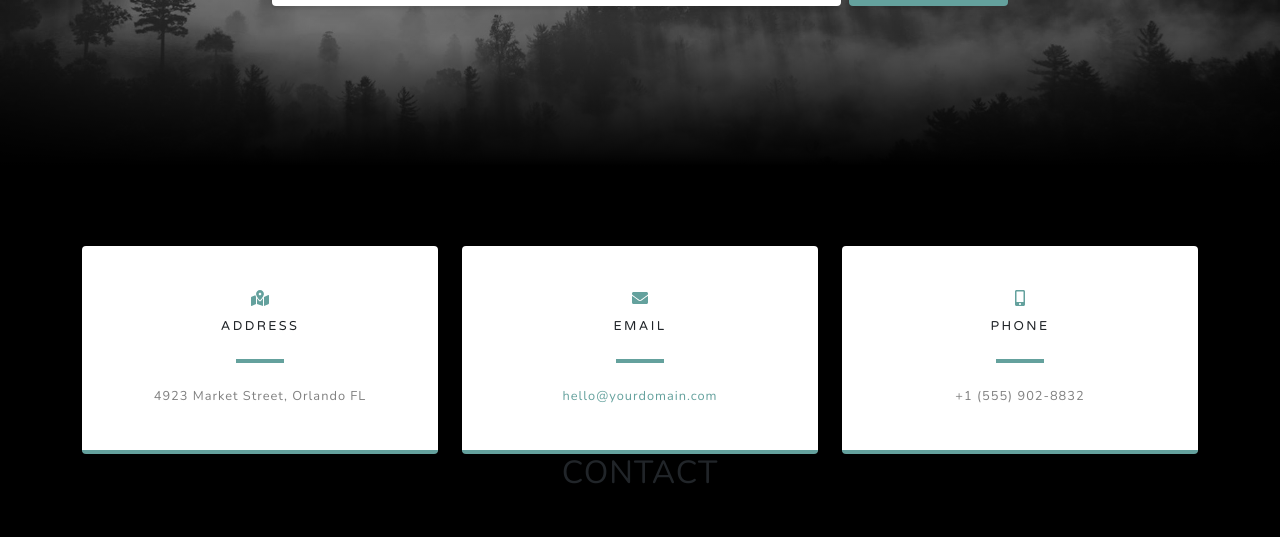
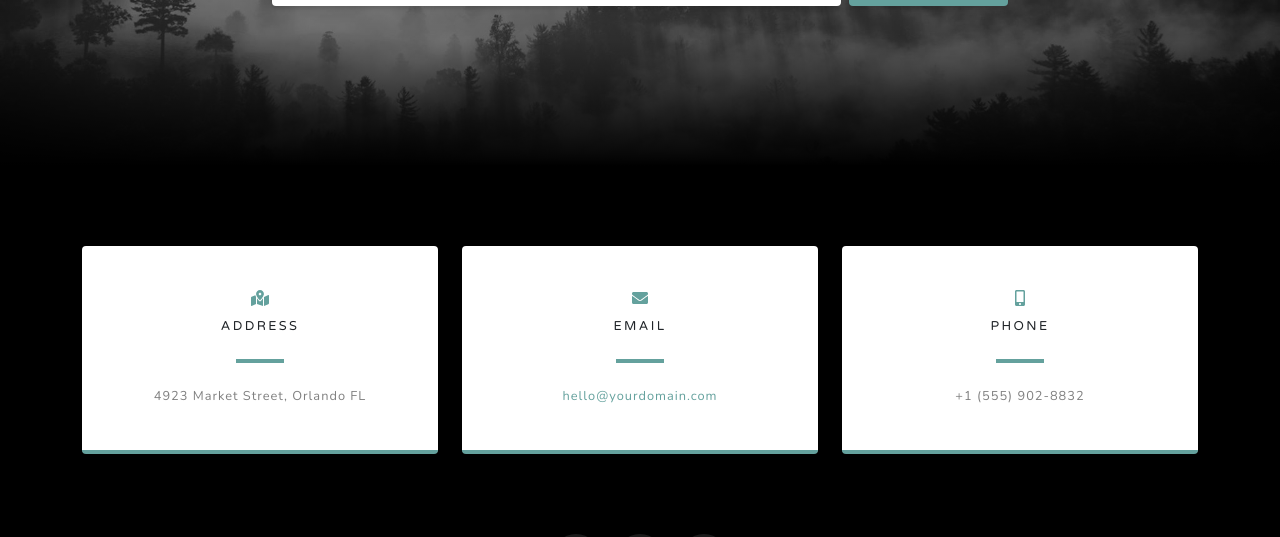
Before and after one commit to FelixKaboto/Felix-Kaboto.github.io, a plain HTML site: page index.html in a window 1280 px wide. Shown: the part 3462-3999 px from the top of the page. Drawn offline with nearby package versions, Linux system fonts and the light colour scheme.

Commit message:
Update index.html

```diff
--- a/index.html
+++ b/index.html
@@ -154,7 +154,6 @@
                         </div>
                     </div>
                 </div>
-                <h2 class="text-center">CONTACT</h2>
 
                 <div class="social d-flex justify-content-center">
                     <a class="mx-2" href="#!"><i class="fab fa-twitter"></i></a>
```
